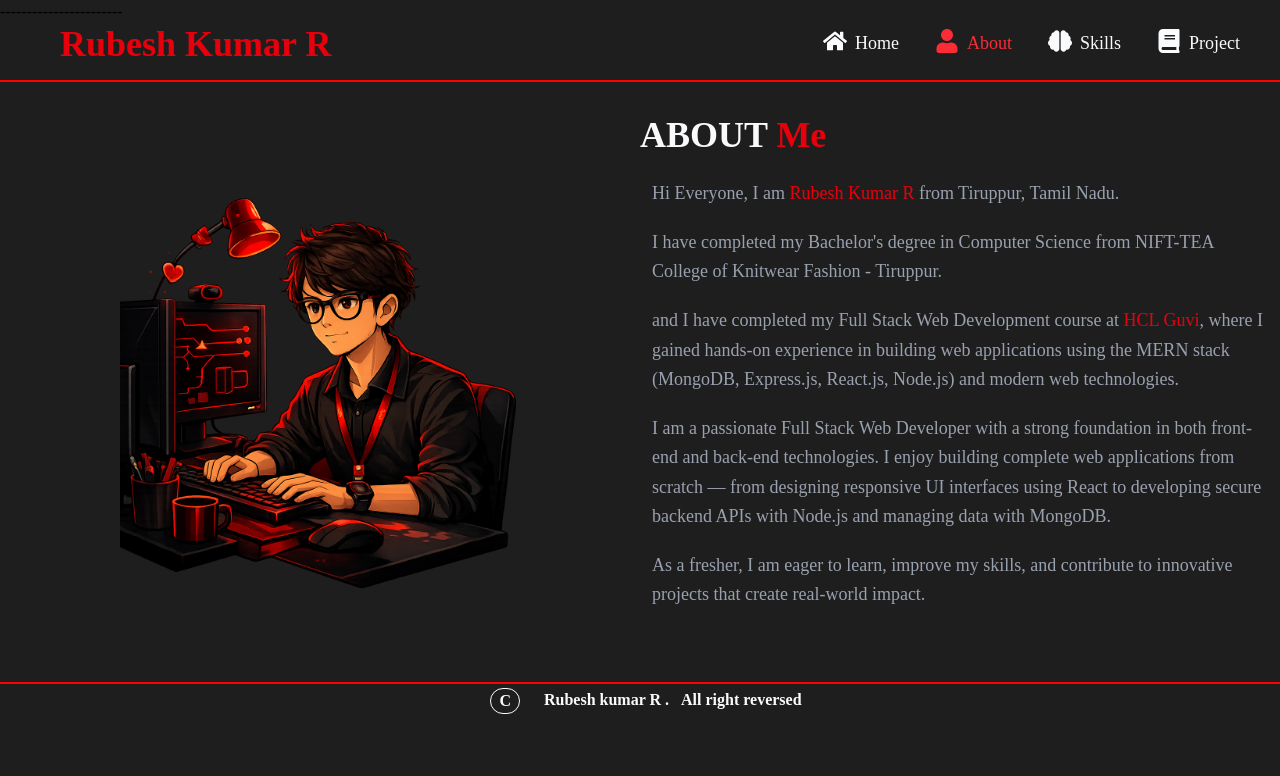
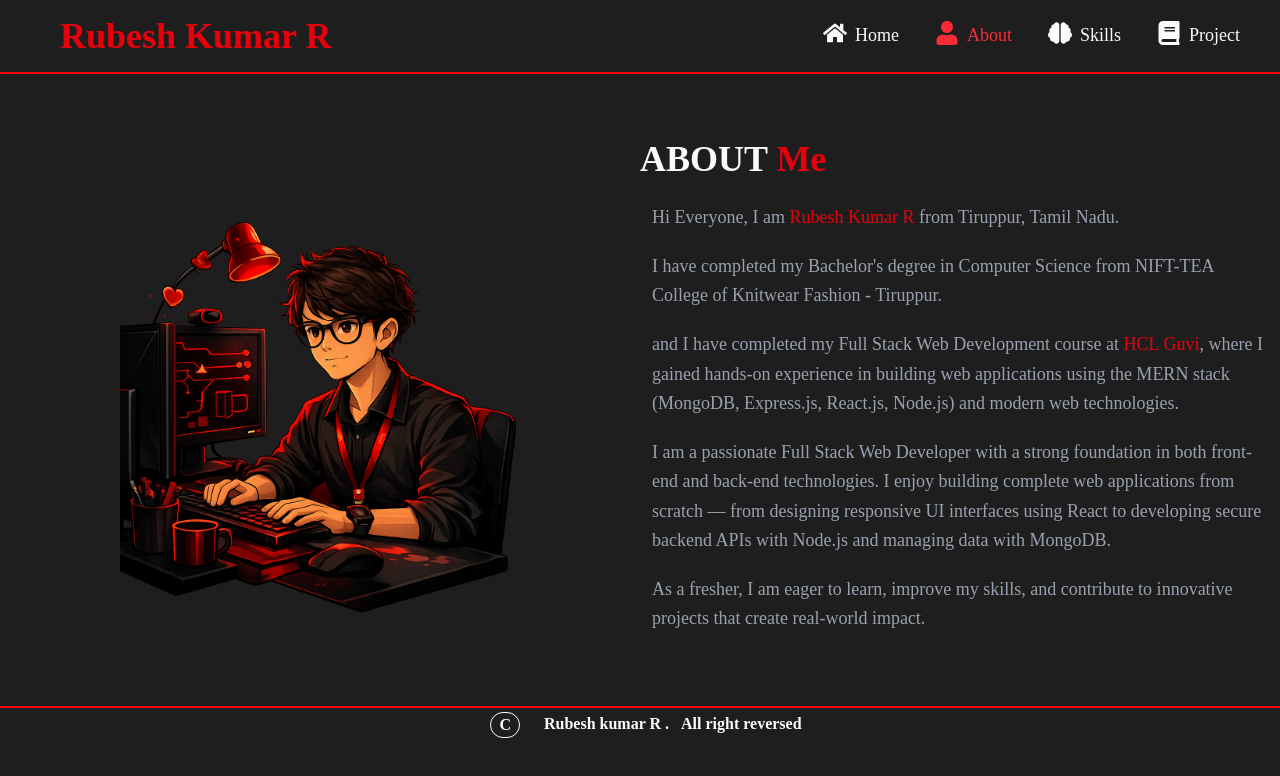
Before and after one commit to rubeshkumar135-glitch/Rubesh-Kumar-Portfolio, a React (Vite) app: page /about in a window 1280 px wide. Shown: the top 776 px of the page. Built offline with nearby package versions, Linux system fonts and the light colour scheme.

Commit message:
index.html file fixed

```diff
--- a/index.html
+++ b/index.html
@@ -2,7 +2,7 @@
 <html lang="en">
   <head>
     <meta charset="UTF-8" />
-    <link rel="icon" type="image/svg+xml" href="/vite.svg" />-----------------------
+    <link rel="icon" type="image/svg+xml" href="/vite.svg" />
     <meta name="viewport" content="width=device-width, initial-scale=1.0" />
     <link href="https://fonts.googleapis.com/css2?family=Poppins:wght@300;400;600;700&display=swap" rel="stylesheet">
     <title>RUBESH KUMAR R</title>
--- a/src/components/About.jsx
+++ b/src/components/About.jsx
@@ -38,7 +38,7 @@ function About() {
     <>
       <Navbar />
 
-      <div className="text-gray-50 w-full flex md:flex-row flex-col justify-evenly">
+      <div className="text-gray-50 w-full flex md:flex-row flex-col mt-8 justify-evenly">
 
         {/* Image */}
         <div className="md:w-100 w-70 mx-auto">
--- a/src/components/Home.jsx
+++ b/src/components/Home.jsx
@@ -38,7 +38,7 @@ function Home() {
     <>
       <Navbar />
 
-      <div className="text-gray-50 md:w-full flex md:flex-row w-full flex-col justify-evenly">
+      <div className="text-gray-50 md:w-full flex md:flex-row w-full flex-col my-4 justify-evenly">
         <div className="md:my-auto mx-auto md:px-0 px-6">
           <h1 className="md:text-5xl text-3xl pb-3 pt-10 font-semibold">
             <div className="md:text-3xl text-xl pb-3">Hello, It's me</div>
--- a/src/components/Navbar.jsx
+++ b/src/components/Navbar.jsx
@@ -13,7 +13,7 @@ function Navbar() {
   const [button, setButton] = useState(false);
 
   return (
-    <div className="navbar flex justify-between md:px10 px-5 pb-4 items-center">
+    <div className="navbar flex justify-between md:px10 px-5 py-4 items-center">
       <NavLink to="/">
         <p className="md:text-4xl text-2xl font-semibold text-red-600 md:px-10">
           Rubesh Kumar R
```
